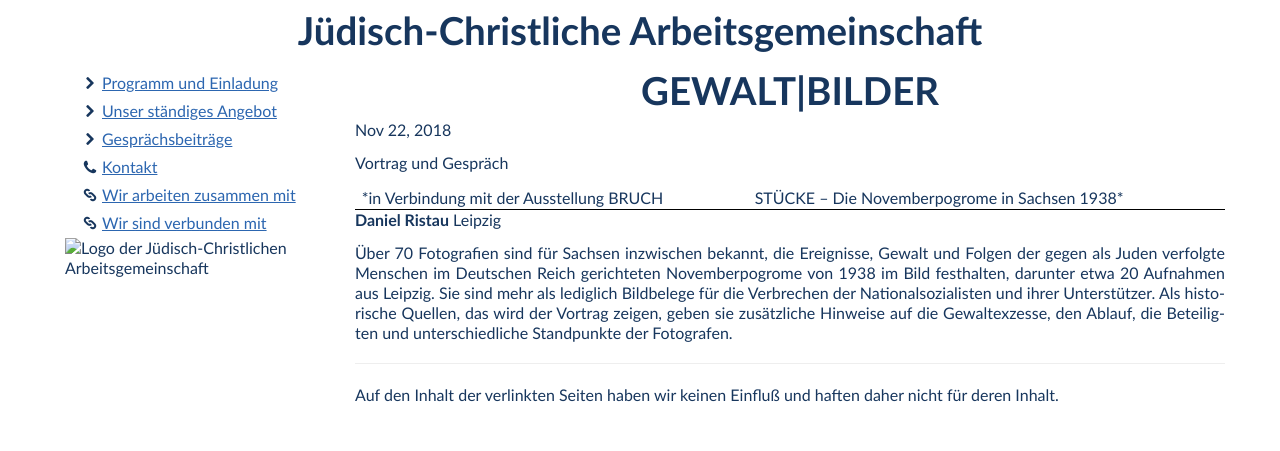
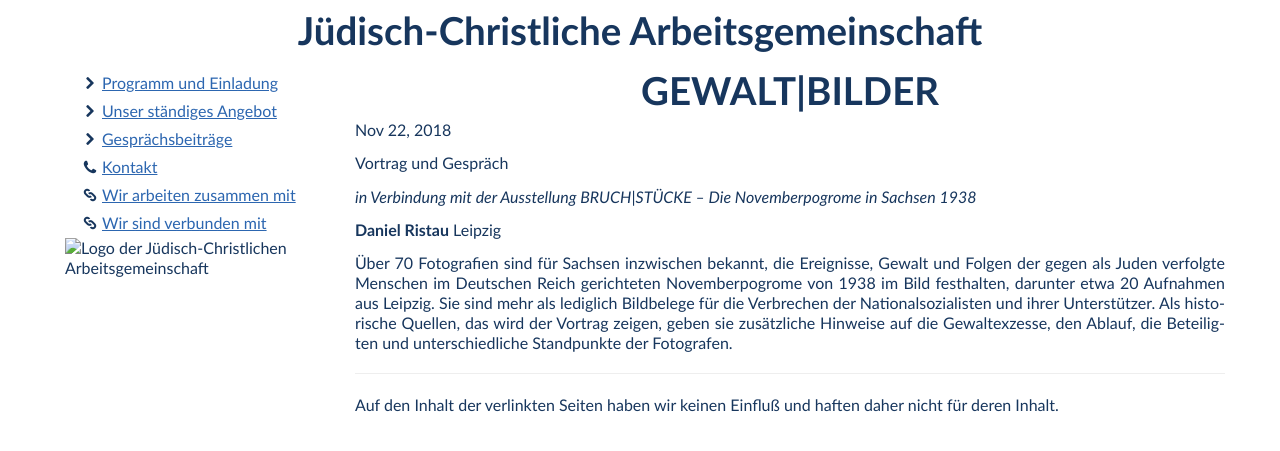
Before and after one commit to white-gecko/jcha.de, a Jekyll site: the page built from _posts/2018-11-22-Ristau.md, in a window 1280 px wide. Shown: the top 451 px of the page. Built offline with Jekyll 4.4.1, drawn with Linux system fonts in a browser that asks for light colours.

Commit message:
Senkrechter Strich baut Tabellen. Muss mit Backslash escaped werden.

```diff
--- a/_posts/2018-11-22-Ristau.md
+++ b/_posts/2018-11-22-Ristau.md
@@ -11,7 +11,7 @@
 
 Vortrag und Gespräch
 
-*in Verbindung mit der Ausstellung BRUCH|STÜCKE – Die Novemberpogrome in Sachsen 1938*
+*in Verbindung mit der Ausstellung BRUCH\|STÜCKE – Die Novemberpogrome in Sachsen 1938*
 
 **Daniel Ristau**
 Leipzig
```
